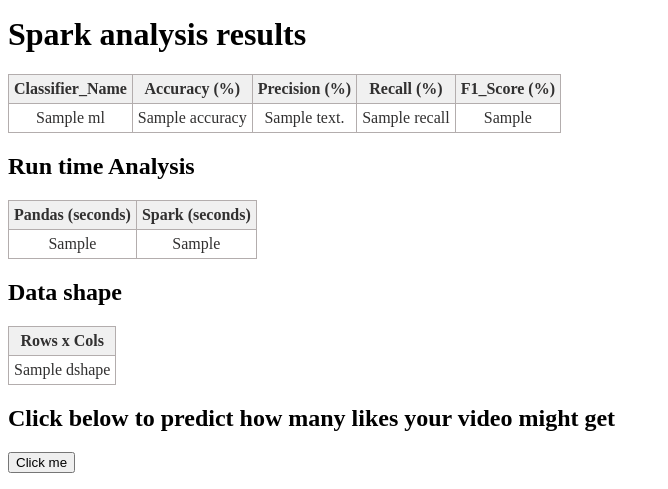
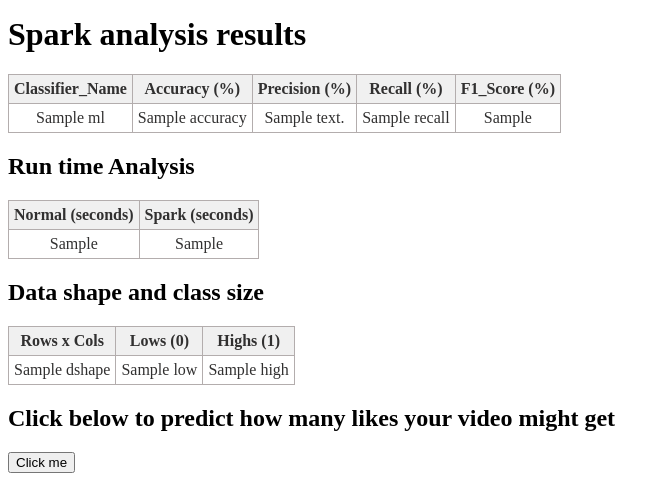
Before and after one commit to amoghkokari/youTube_textMining_ML_Analysis, a Flask app: template templates/result.html in a window 1280 px wide; the page is wider, and only the part inside the window is pictured. Shown: the part 502-991 px from the top of that part, without its empty margins (0-668 px from the left). Run offline with Flask 2, Linux system fonts and the light colour scheme; the template is opened without the code that fills it: most values are stand-ins (such as "Sample title", 1, 10 or a date in 2020).

Commit message:
Amogh (#15)
* size added and readability increased

```diff
--- a/analytics/classifiers.py
+++ b/analytics/classifiers.py
@@ -10,8 +10,10 @@ import os
 
 def mlOps(X_train, X_test, y_train, y_test, model, name):
     dct = {"m_name":name}
+
     model.fit(X_train,y_train)
     y_pred = model.predict(X_test)
+
     dct["accuracy"] = round(accuracy_score(y_test,y_pred)*100,2)
     weighted_prf = precision_recall_fscore_support(y_test,y_pred,average='weighted')
     dct["precision"] = round(weighted_prf[0]*100, 2)
@@ -24,10 +26,13 @@ def pred_success(X,channel_id):
 
     joblib_file = direc+"GaussianNB"+".pkl"
     GaussianNB = joblib.load(joblib_file)
+
     joblib_file = direc+"LGBMClassifier"+".pkl"
     LGBMClassifier = joblib.load(joblib_file)
+
     joblib_file = direc+"XGBClassifier"+".pkl"
     XGBClassifier = joblib.load(joblib_file)
+
     joblib_file = direc+"AdaBoostClassifier"+".pkl"
     AdaBoostClassifier = joblib.load(joblib_file)
 
--- a/analytics/eda.py
+++ b/analytics/eda.py
@@ -34,11 +34,14 @@ def main(df, channel_id):
 
     df["tags_1"]= df["tags"].apply(lambda x: x[1:-1])
     df["like_count_1"] = pd.qcut(df["like_count"], 2, labels=[0,1]).astype("int64")
+
     if not os.path.exists("static/"):
         os.mkdir("static/")
     if not os.path.exists("static/"+channel_id+"/"):
         os.mkdir("static/"+channel_id+"/")
+
     tags_fig = generate_wordcloud(df,"tags_1",channel_id)
     title_fig = generate_wordcloud(df,"title",channel_id)
     desp_fig = generate_wordcloud(df,"description",channel_id)
+
     return df, df1, tags_fig, title_fig, desp_fig
--- a/analytics/preProcessing.py
+++ b/analytics/preProcessing.py
@@ -45,12 +45,16 @@ def main(df):
     # df['text'] = df['title'] + df['description'] + df['tags_1']
     # kol = ["published","tag_count","view_count","dislike_count","comment_count","tags","title_length","reactions"]
     # df = df.drop(kol, axis=1)
+    # df["tags_1"]=df["tags_1"].apply(clean)
+
     df["text"]=df["text"].apply(clean)
-    # df["tags_1"]=df["tags_1"].apply(clean)
     vectorizer = vectorize(df["text"])
     vectorizer.fit(df["text"])
     cred.vect = vectorizer
+
     X = fit_vectorizer(vectorizer,df["text"])
     y = df["like_count_1"]
+
     X_train, X_test, y_train, y_test = train_test_split(X.toarray(), y, test_size=0.20, random_state=42)
+
     return X_train, X_test, y_train, y_test
--- a/analytics/spark_ml.py
+++ b/analytics/spark_ml.py
@@ -61,10 +61,13 @@ def process_spark_df(sdf):
 def spark_main(channel_id):
     sdf = read_csv_spark(channel_id)
     data = process_spark_df(sdf)
+
     lr=LogisticRegression(maxIter=10,regParam=0.3,labelCol="label_ind")
     lr_m = process_model(data,lr,"LogisticRegression")
+
     gbt = GBTClassifier(labelCol="label_ind", featuresCol="idf_features", maxIter=10)
     gbt_m = process_model(data,gbt,"GBTClassifier")
+
     nb = NaiveBayes(labelCol="label_ind", featuresCol="idf_features",smoothing=1.0, modelType="multinomial")
     nb_m = process_model(data,nb,"NaiveBayes")
 
--- a/data_extraction.py
+++ b/data_extraction.py
@@ -104,7 +104,7 @@ def create_dataframe(video_data):
     df["dislike_count"] = pd.to_numeric(df["dislike_count"])
     df["comment_count"] = pd.to_numeric(df["comment_count"])
     # reaction used later add up likes + dislikes + comments
-    df["reactions"] = df["like_count"] + df["dislike_count"] + df["comment_count"] + df["comment_count"]
+    df["reactions"] = df["like_count"] + df["dislike_count"] + df["comment_count"]
     return df
 
 def extract_data(channel_id):
--- a/main.py
+++ b/main.py
@@ -21,18 +21,25 @@ def student():
 def result():
    if request.method == 'POST':
       exe_time = {}
+      class_size = {}
+
       result = request.form
       df, channel_id = process_result(result["ch1"])
       gt_viz, df1, df = generate_visualizations(df,channel_id)
-      print(df.shape)
+
       ml_start_time = time.time()
       ml_results = ml_classifiers(df,channel_id)
       exe_time["pd_ml"]=(round(time.time()-ml_start_time,2))
+
       spark_start_time = time.time()
       ml_spark = spark_ml.spark_main(channel_id)
       exe_time["spark_ml"]=(round(time.time()-spark_start_time,2))
+
+      class_size["low"] = len(df[df["like_count_1"]==0])
+      class_size["high"] = len(df[df["like_count_1"]==1])
+
       hists = create_figUrl(channel_id)
-      return render_template('result.html', hlst = hists, ml= ml_results[1], extime=exe_time, mlspark=ml_spark, dshape=df.shape)
+      return render_template('result.html', hlst=hists, ml=ml_results, extime=exe_time, mlspark=ml_spark, dshape=df.shape, csize=class_size)
 
 @app.route('/predict', methods=['GET', 'POST'])
 def predict():
@@ -67,7 +74,7 @@ def generate_visualizations(df,channel_id):
 def ml_classifiers(df,channel_id):
    X_train, X_test, y_train, y_test = pP.main(df)
    Tmodels, Fmetrices = clf_main(X_train, X_test, y_train, y_test,channel_id)
-   return Tmodels, Fmetrices
+   return Fmetrices
 
 def create_figUrl(channel_id):
    hists = os.listdir('static/'+channel_id)
--- a/templates/result.html
+++ b/templates/result.html
@@ -81,7 +81,7 @@
     <div>
         <table>
         <tr>
-            <th>Pandas (seconds)</th>
+            <th>Normal (seconds)</th>
             <th>Spark (seconds)</th>
         </tr>
         <tr>
@@ -90,14 +90,18 @@
         </tr>
         </table>
     </div>
-    <h2>Data shape</h2>
+    <h2>Data shape and class size</h2>
     <div>
         <table>
         <tr>
             <th>Rows x Cols</th>
+            <th>Lows (0)</th>
+            <th>Highs (1)</th>
         </tr>
         <tr>
             <td>{{ dshape }} </td>
+            <td>{{ csize["low"] }} </td>
+            <td>{{ csize["high"] }} </td>
         </tr>
         </table>
     </div>
```
Also changed, not shown: README.md.
